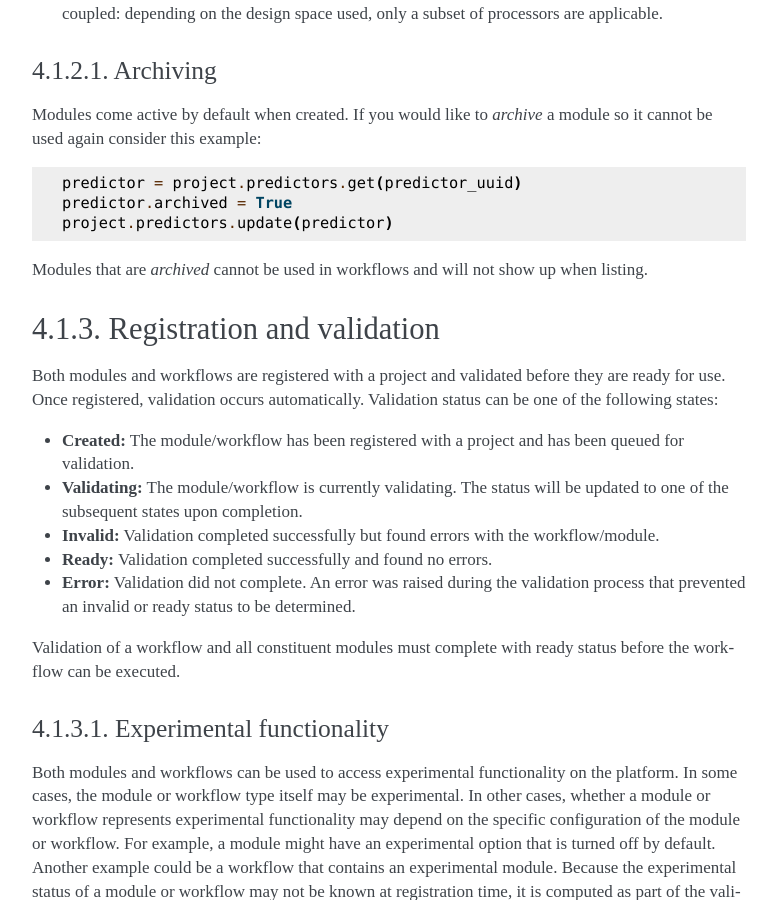
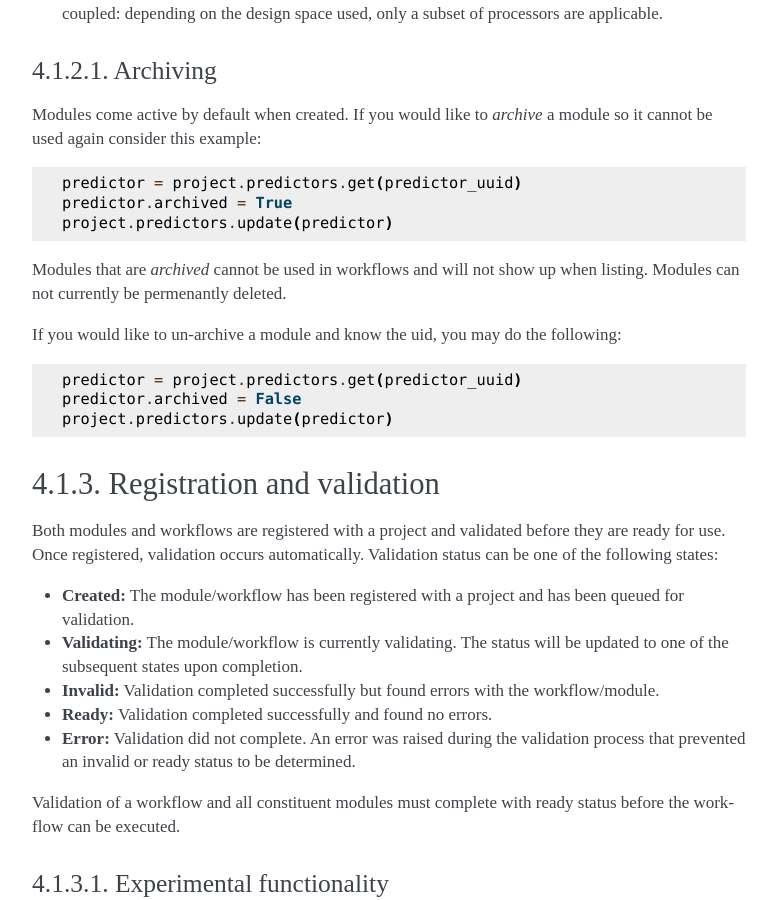
Before and after one commit to CitrineInformatics/citrine-python, a Sphinx documentation site: the page built from docs/source/workflows/getting_started.rst, in a window 1280 px wide and 900 px high, scrolled down 1305 px. Shown: the whole window, without its empty margins (376-1153 px from the left). Built offline with Sphinx 7.4.7, drawn with Linux system fonts in a browser that asks for light colours.

Commit message:
PLA-3867 un-archiving comment

```diff
--- a/docs/source/workflows/getting_started.rst
+++ b/docs/source/workflows/getting_started.rst
@@ -62,7 +62,15 @@ Modules come active by default when created. If you would like to `archive` a mo
    predictor.archived = True
    project.predictors.update(predictor)
 
-Modules that are `archived` cannot be used in workflows and will not show up when listing.
+Modules that are `archived` cannot be used in workflows and will not show up when listing. Modules can not currently be permenantly deleted.
+
+If you would like to un-archive a module and know the uid, you may do the following:
+
+.. code:: python
+
+   predictor = project.predictors.get(predictor_uuid)
+   predictor.archived = False
+   project.predictors.update(predictor)
 
 Registration and validation
 ---------------------------
```
